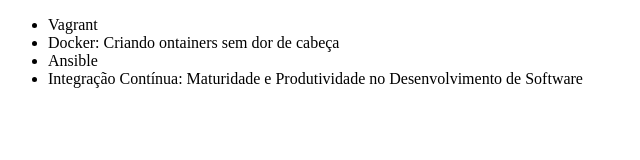
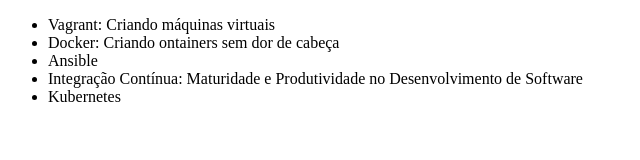
Before and after one commit to iagojm95/alura-git, a plain HTML site: page index.html in a window 1280 px wide. Shown: the whole page, without its empty margins (0-640 px from the left). Drawn offline with Linux system fonts and the light colour scheme.

Commit message:
Corrigindo curso de vagrant

```diff
--- a/index.html
+++ b/index.html
@@ -6,10 +6,11 @@
 </head>
 <body>
     <ul>
-        <li>Vagrant</li>
+        <li>Vagrant: Criando máquinas virtuais</li>
         <li>Docker: Criando ontainers sem dor de cabeça</li>
         <li>Ansible</li>
         <li>Integração Contínua: Maturidade e Produtividade no Desenvolvimento de Software </li>
+        <li>Kubernetes</li>
     </ul>
 </body>
 </html>
```
